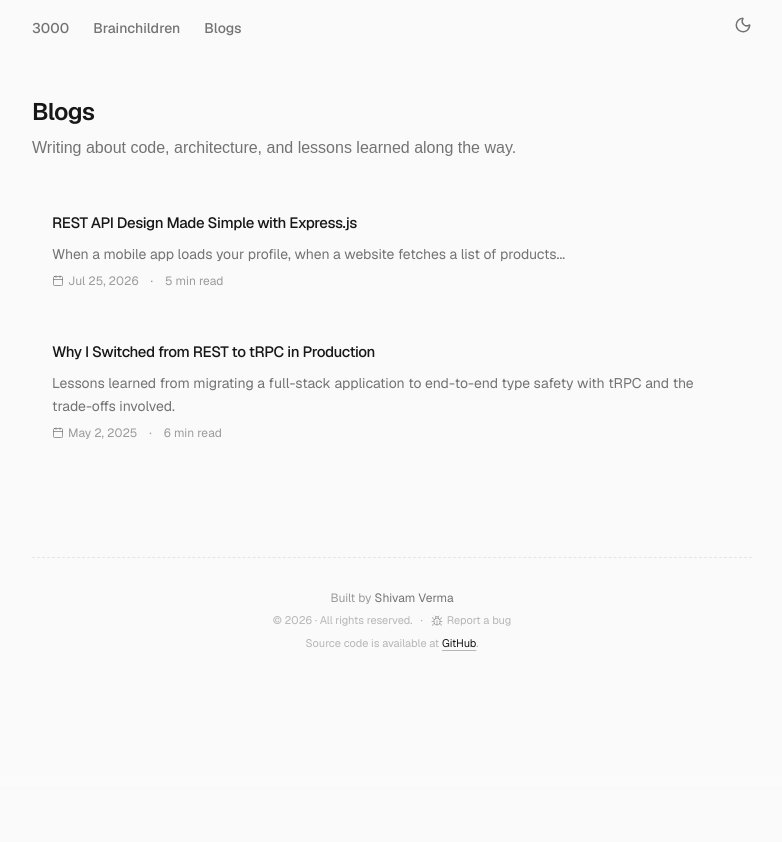
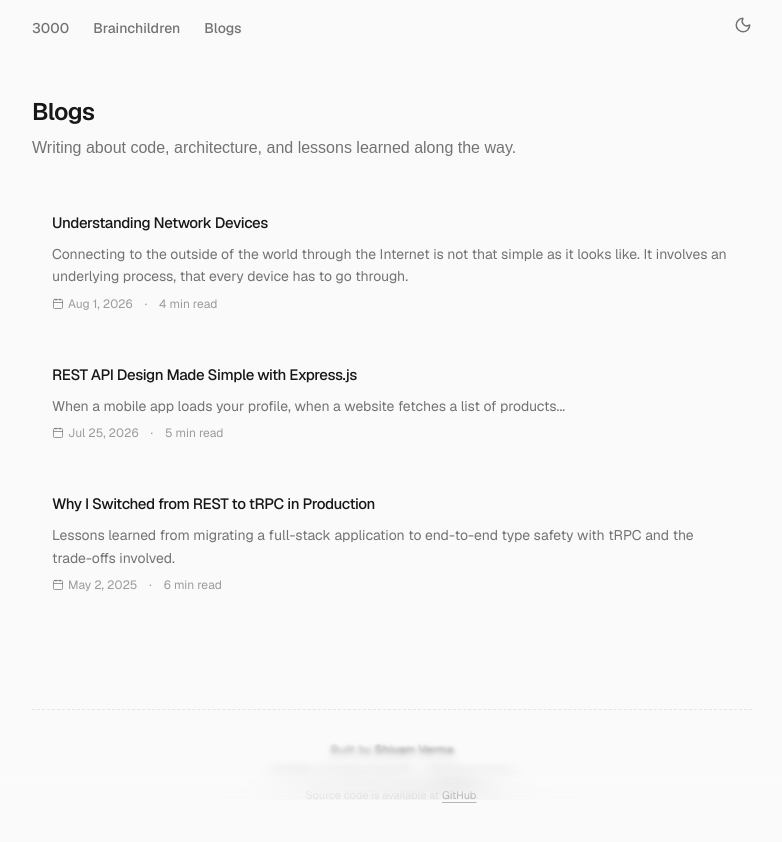
Before and after one commit to Vikbuilds/vikasportfolio, a Next.js app: page /blog in a window 1280 px wide. Shown: the top 842 px of the page, without its empty margins (248-1030 px from the left). Before the commit the page ends 800 px from the top, so only its background shows below. Built offline with nearby package versions, Linux system fonts and the light colour scheme; a web font is replaced by a local one.

Commit message:
feat: Add blog post on understanding network devices with detailed explanations and diagrams

```diff
--- a/src/data/blogs.ts
+++ b/src/data/blogs.ts
@@ -11,7 +11,127 @@ export interface Blog {
 }
 
 export const blogs: Blog[] = [
+  {
+    title: "Understanding Network Devices",
+    slug: "understanding-network-devices",
+    subtitle: "Comprehensive Guide to Different Types of Network Devices",
+    description: "Connecting to the outside of the world through the Internet is not that simple as it looks like. It involves an underlying process, that every device has to go through.",
+    date: "2026-08-01",
+    url: "https://hashnode.com/@theadroitdev",
+    readTime: "4 min read",
+    thumbnail: "/blogs/networking-devices/thumbnail.png",
+    content: `Connecting to the outside of the world through the Internet is not that simple as it looks like.
 
+It involves an underlying process, that every device has to go through.
+
+## What is Modem and how it connects your network to the Internet
+
+The Modem short for **(Modulator-Demodulator)** is your network’s gateway to the outside world.
+
+### Modem → The Translator
+
+It takes the responsibility of bridging your private network (eg: home/office) to the ISP(Internet Service Provider)
+
+Your ISP sends signals over cable or (fiber, DSL).
+
+The Modem translates these signals for you into digital data which the network can understand.
+
+![Modem Translator](/blogs/networking-devices/diagram1.png)
+
+For Example:
+
+*   Cloud servers also connect via **enterprise-grade modems or ISP gateways**
+*   Network outages often start **at the modem or upstream ISP**
+
+## What is Router and how it redirects traffic
+
+A Router connects different networks together, especially your local network which is LAN to the public network (WAN).
+
+### Router → The Traffic Police
+
+Router decides where the traffic should go.
+
+For Example:
+
+It looks at the IP address of every packet and decides whether it stays inside your home or needs to go out of the internet.
+
+It assigns private IPs (using DHCP) and translates private IPs to public IPs(NAT)
+
+### Modem Vs Router
+
+| Modem | Router |
+| --- | --- |
+| Connects your private network to your ISP | Redirects the network Traffic |
+| One Public IPs | Multiple IPs |
+| Talks to internet | Talks to devices |
+
+* * *
+
+## Switch Vs Hub. How local networks actually work?
+
+![Difference Between a Switch and a Hub](/blogs/networking-devices/diagram2.png)
+
+### Managing the local crowd
+
+These devices connect multiple gadgets (laptops, printers, TVs) within the same local network
+
+*   **Hub (The Megaphone):** A "dumb" device. When it receives data, it broadcasts it to **every** connected port. This is inefficient and causes "collisions".
+*   **Switch (The Intelligent Switchboard):** A "smart" device. It learns the unique **MAC address** of every connected device and sends data **only** to the specific recipient.
+*   **Real-World Use:** Hubs are largely obsolete; switches are the standard for modern wired networks.
+
+## What is Firewall and why security lives here?
+
+A **Firewall** is a protective barrier that monitors and filters all incoming and outgoing traffic.
+
+![Types of Network Firewall](/blogs/networking-devices/diagram3.png)
+
+### Firewall: The Security Gate
+
+It stands at the entrance of your network with a "guest list" (security rules).
+
+If a data packet isn't on the list or looks suspicious, the guard blocks it.
+
+It prevents hackers, malicious and unauthorized traffic from entering your private network
+
+### Where it sits
+
+*   Between router and internal network
+*   Around servers in production
+
+## What is Load Balancers? and why scalable systems need it?
+
+If one server is overwhelmed with thousands of requests,
+
+the load balancer directs new "cars" (traffic) to other available servers.
+
+![Load Balancer](/blogs/networking-devices/diagram4.png)
+
+### Load Balancer: The Toll Booth Director
+
+Distributing incoming requests across a pool of servers to ensure high availability and prevent any single point of failure
+
+## Real-World Setup: How They Work Together
+
+1.  **Internet** flows into the **Modem**.
+2.  The **Modem** hands data to the **Firewall** (to filter out attacks).
+3.  The **Firewall** sends safe data to the **Router**.
+4.  The **Router** passes data to a **Load Balancer** (in a data center) or a **Switch** (in an office).
+5.  The **Switch** delivers the data to the final **Server** or **PC**.
+
+
+
+**Backend Connection:** For software engineers, these aren't just boxes.
+
+A **Firewall** is where you configure "Security Groups" in AWS; a **Load Balancer**
+
+is your Nginx or AWS ELB; and a **Router** is what handles your VPC peering and subnet routing
+
+![Backend Connection](/blogs/networking-devices/diagram5.png)
+
+Thank you for reading 💖
+
+`,
+  },
   {
     title: "REST API Design Made Simple with Express.js",
     slug: "rest-api",
```
